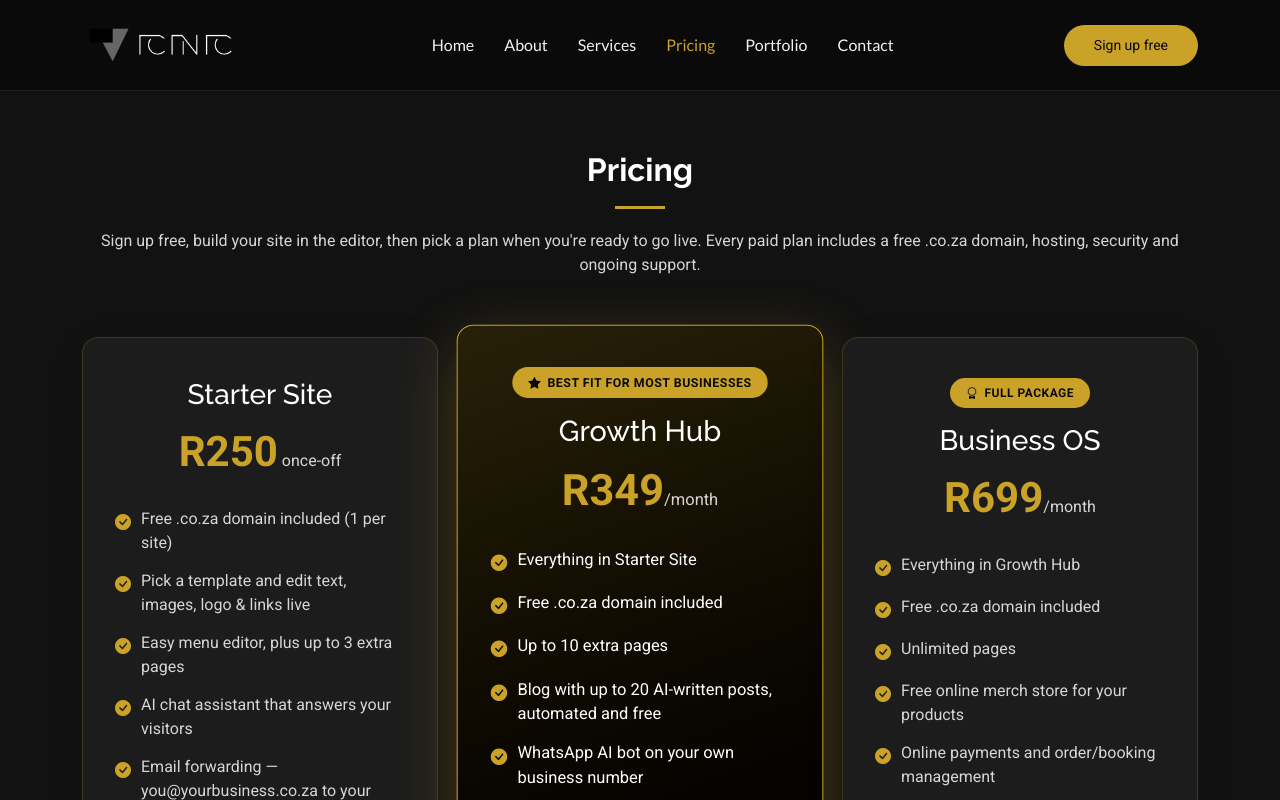
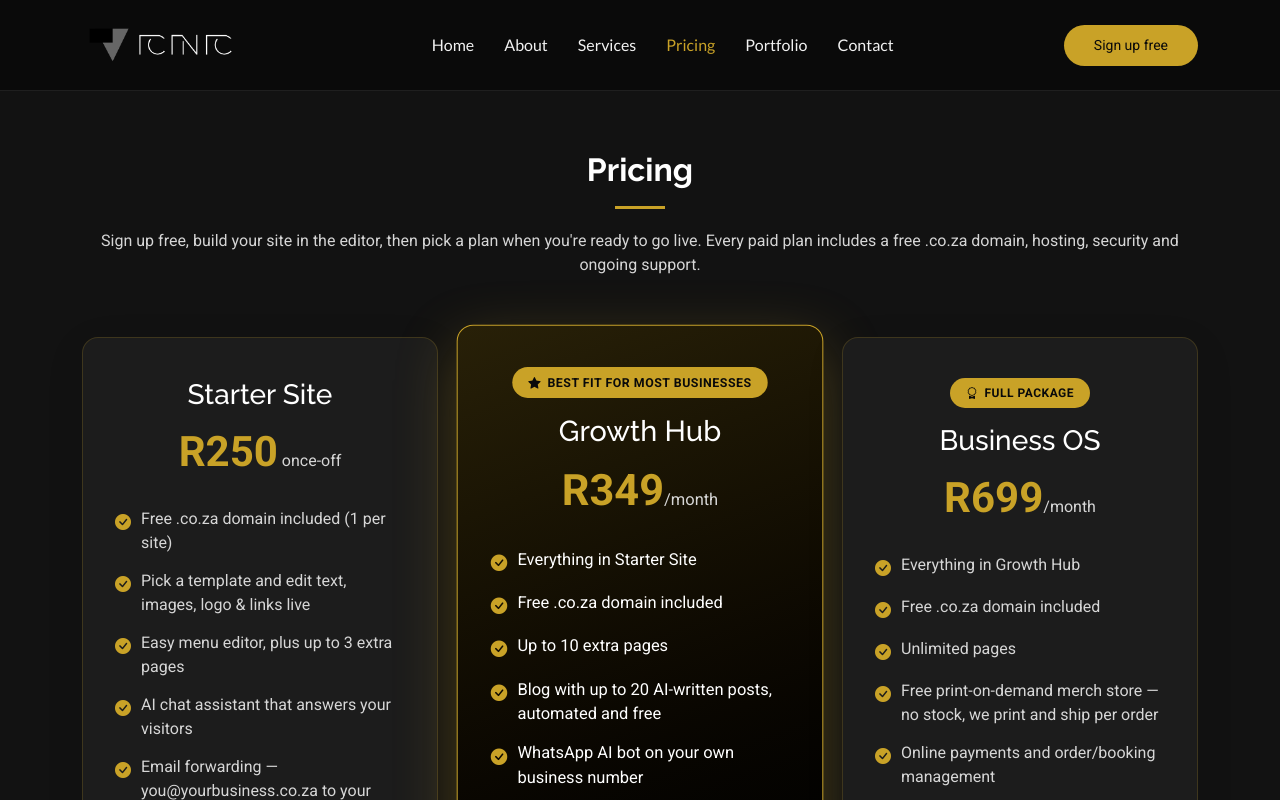
Before and after one commit to DNRessay/Digital, a React (Vite) app in the folder frontend/site/: page /pricing in a window 1280 px wide. Shown: the top 800 px of the page. Built offline with nearby package versions, Linux system fonts and the light colour scheme.

Commit message:
Pricing: Business OS merch store is print-on-demand
Co-Authored-By: Claude Opus 5.5 <noreply@anthropic.com>
Claude-Session: https://claude.ai/code/session_01PMaeupejWkEM7dsZoPFASZ

```diff
--- a/frontend/site/src/sections/Pricing.jsx
+++ b/frontend/site/src/sections/Pricing.jsx
@@ -45,7 +45,7 @@ const PLANS = [
       'Everything in Growth Hub',
       'Free .co.za domain included',
       'Unlimited pages',
-      'Free online merch store for your products',
+      'Free print-on-demand merch store — no stock, we print and ship per order',
       'Online payments and order/booking management',
       'Customer profiles and purchase/service history',
       'A fully custom design, private to your business',
```
